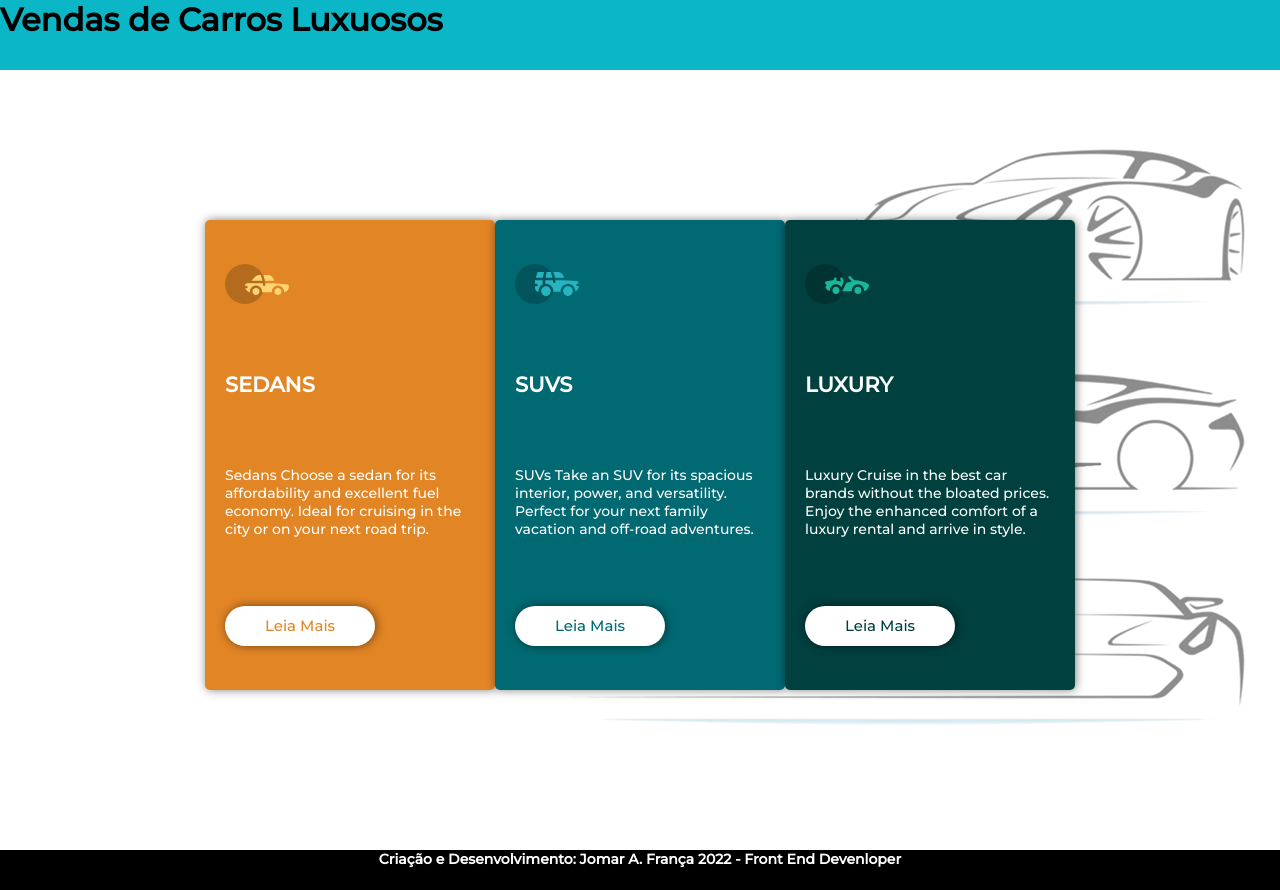
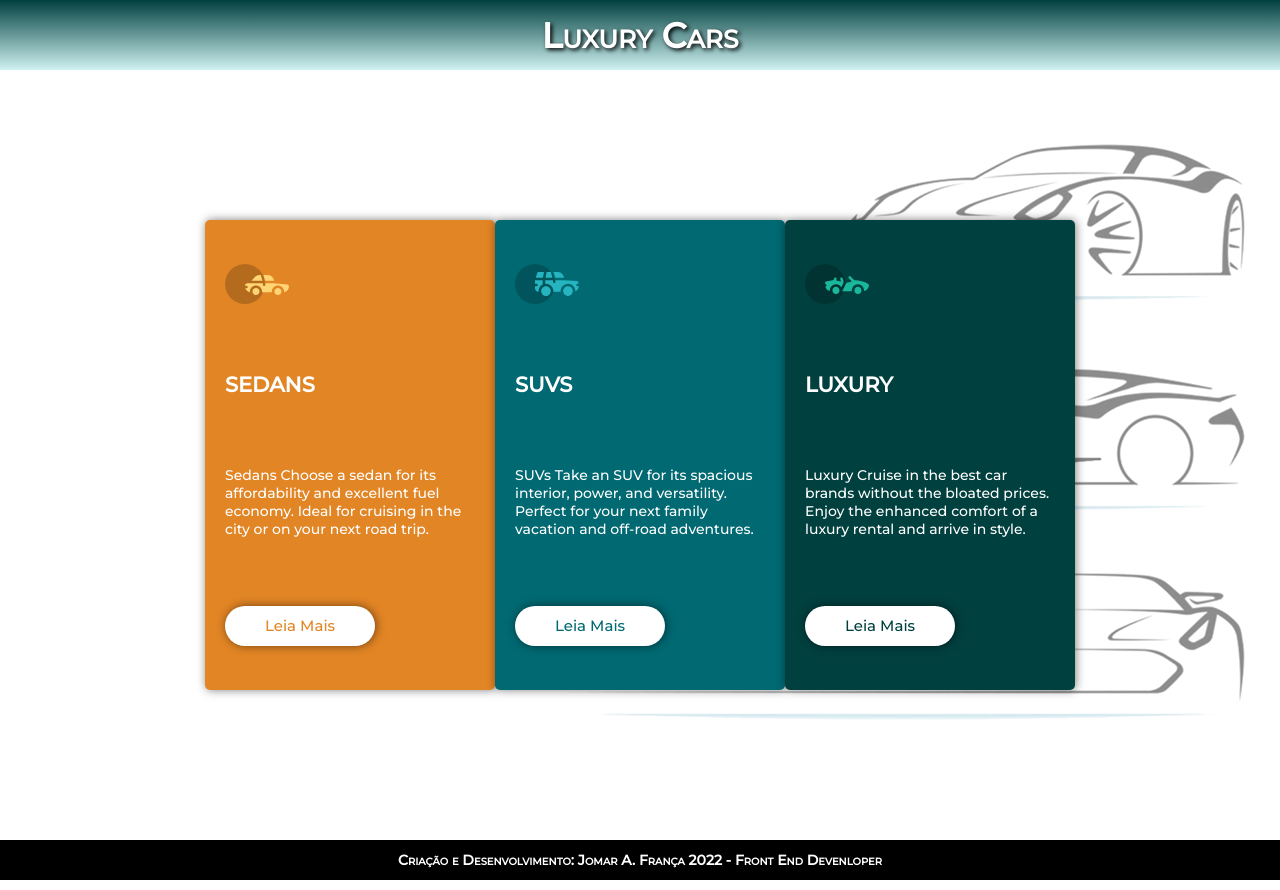
Before and after one commit to JomarFranca/3_Colunas_Carros_Luxuosos, a plain HTML site: page index.html in a window 1280 px wide. Drawn offline with Linux system fonts and the light colour scheme.

Commit message:
Finalizando meu projeto com o cabeçalho

```diff
--- a/index.html
+++ b/index.html
@@ -11,7 +11,7 @@
 </head>
 
 <header class="cabeçalho">
-    <h1>Vendas de Carros Luxuosos</h1>
+    <h1 class="cabeçalho-texto">Luxury Cars</h1>
 </header>
 
 <body>
--- a/style.css
+++ b/style.css
@@ -8,10 +8,19 @@
 }
 
 .cabeçalho {
-    background-color: #0bb7c7;
-    margin: 0;
+    background-image: linear-gradient(to top, #cff1f1 0%, #00403f 100%);
     height: 70px;
     width: auto;
+    display: flex;
+    justify-content: center;
+    align-items: center;
+}
+
+.cabeçalho-texto {
+    color: #fff;
+    font-variant:small-caps;
+    font-size: 35px;
+    text-shadow: 2px 2px 4px #000;
 }
 
 body {
@@ -85,11 +94,13 @@ body {
 }
 
 footer {
-
     width: auto;
     height: 40px;
     background-color: #000;
     position: relative;
+    display: flex;
+    justify-content: center;
+    align-items: center;
 }
 
 .footer-texto {
@@ -97,5 +108,5 @@ footer {
     font-size: 14px;
     font-weight: bold;
     text-align: center;
-    margin: 10px;
+    font-variant:small-caps;
 }
```
Also changed, not shown: index-modelo.html (deleted, +0 -36 lines).
